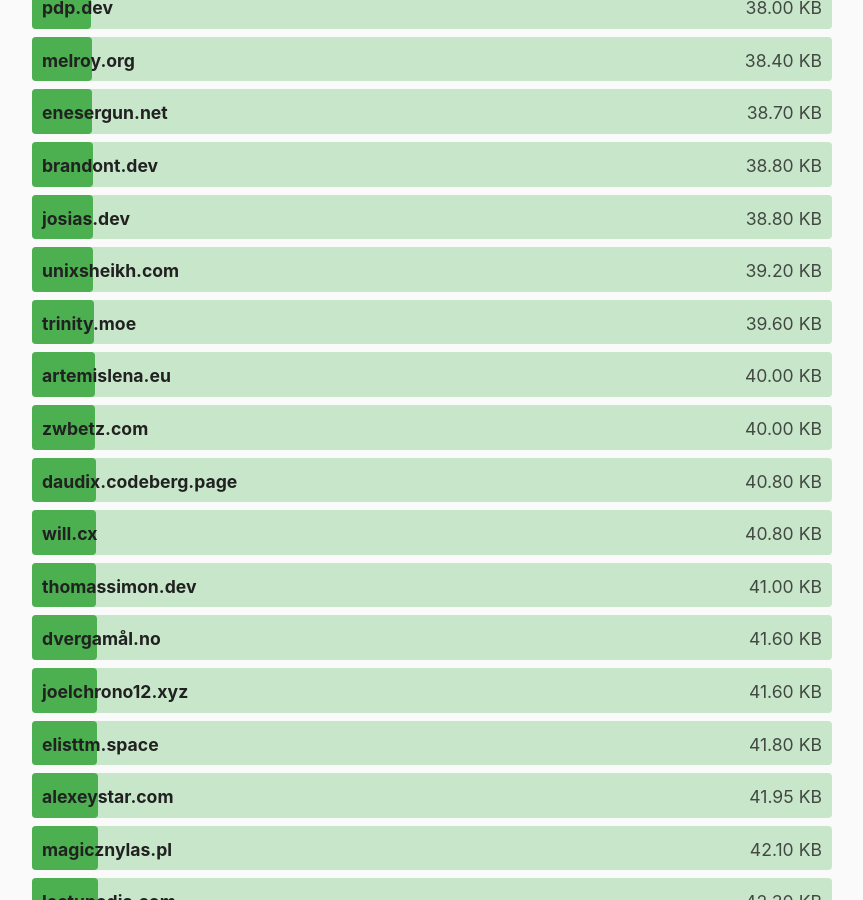
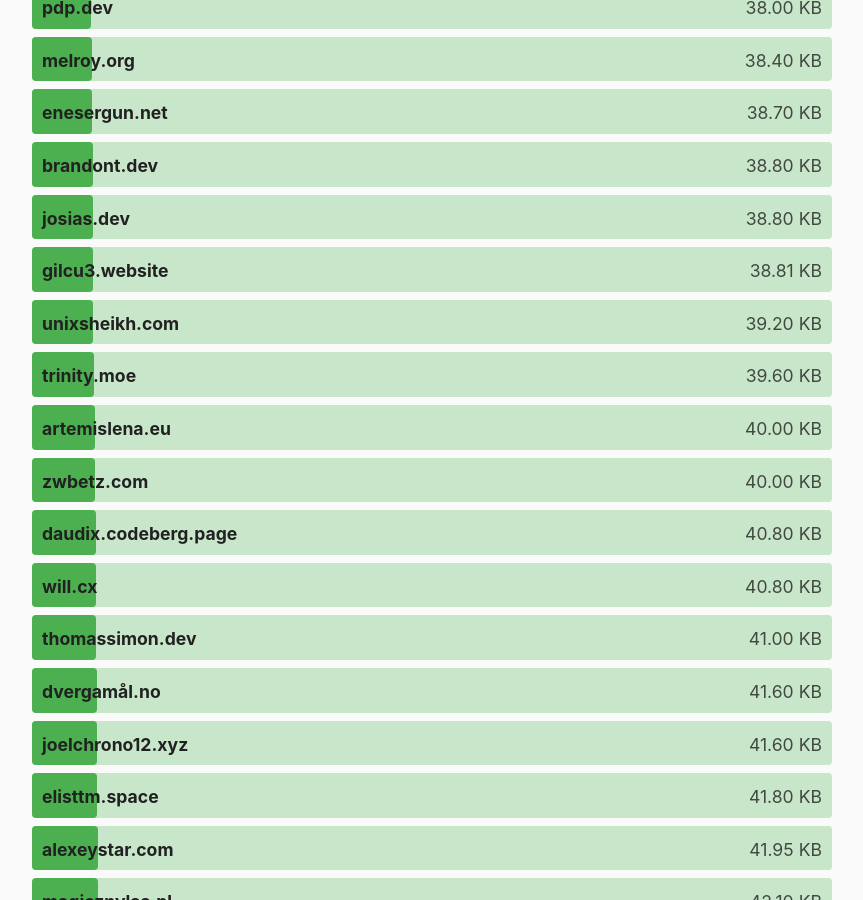
Before and after one commit to kevquirk/512kb.club, a Jekyll site: the page built from index.md, in a window 1280 px wide and 900 px high, scrolled down 14524 px. Shown: the whole window, without its empty margins (208-1071 px from the left). Built offline with Jekyll 4.4.1, drawn with Linux system fonts in a browser that asks for light colours.

Commit message:
added gilcu3.website
Finally managed to create a small and efficient website using `hugo`

```diff
--- a/_data/sites.yml
+++ b/_data/sites.yml
@@ -3822,3 +3822,8 @@
   url: https://zwieratko.sk/
   size: 28.07
   last_checked: 2024-02-11
+
+- domain: gilcu3.website
+  url: https://gilcu3.website/
+  size: 38.81
+  last_checked: 2024-04-12
```
